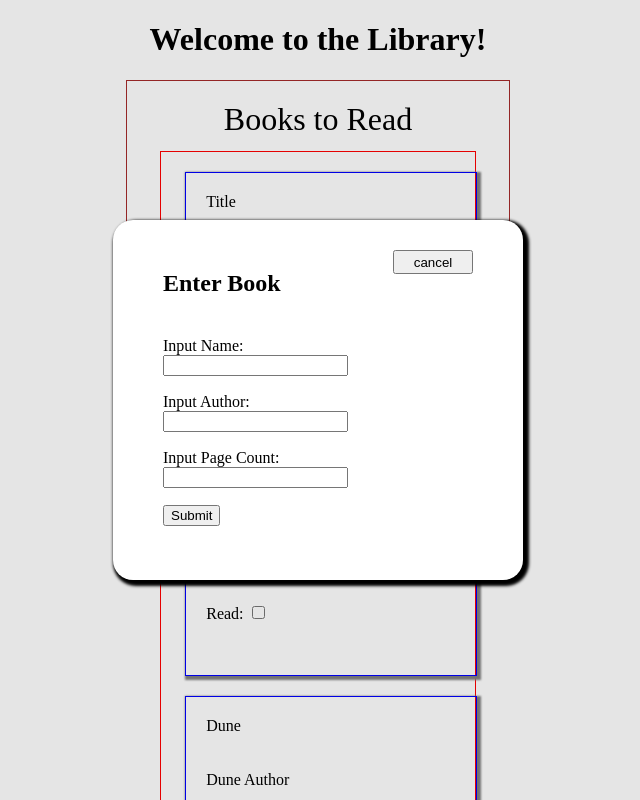
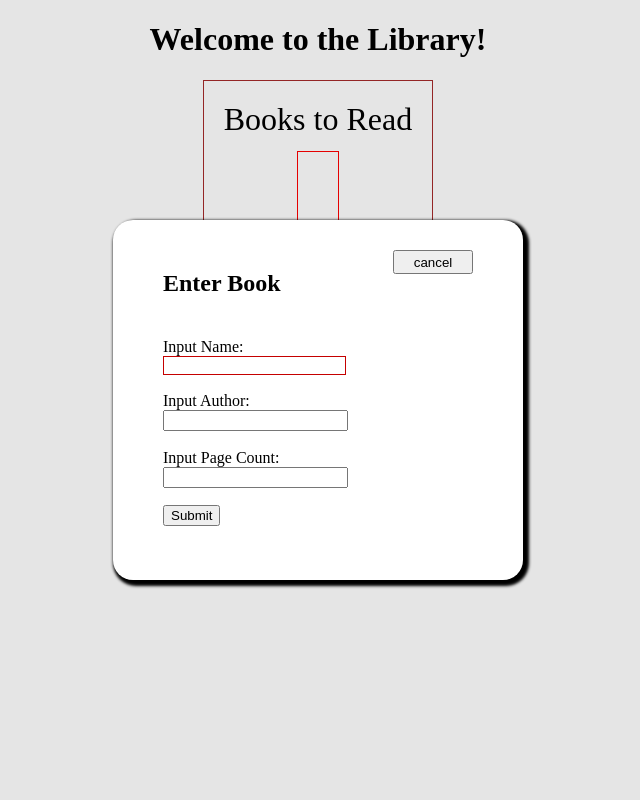
Before and after one commit to MSanouvo/Mock-Library-App, a plain HTML site: page index.html in a window 1280 px wide. Both pictures are taken after a click on the button "New Book". Shown: the top 800 px of the page, without its empty margins (322-962 px from the left). Drawn offline with Linux system fonts and the light colour scheme.

Commit message:
Can now create new books with our form modal
- connected the form inputs to JS to create new
book object
- displays library with new object
- display function now resets HTML so DOM doesn't
duplicate
- would be nice to add JSON or some backend to
save data

```diff
--- a/index.html
+++ b/index.html
@@ -18,8 +18,9 @@
                     <span>Page Count</span>
                 </div>
             </div>
+            <button id="open">New Book</button>
         </div>
-        <button id="open">New Book</button>
+
         <dialog>
             <div class="modal">
                 <button id="close" autofocus>cancel</button>
@@ -27,7 +28,7 @@
                     <span><h2>Enter Book</h2></span>
                     <div class="input name">
                         <label for="name">Input Name: </label>
-                        <input type="text" name="Book Name" id="name">
+                        <input type="text" name="Book Name" id="name" required>
                     </div>
                     <div class="input author">
                         <label for="author">Input Author:</label>
@@ -38,7 +39,7 @@
                         <input type="number" name="Page Count" id="page_count">
                     </div>
                     <div class="input submit">
-                        <button type="submit">Submit</button>
+                        <button id="submit" type="submit" value="submit">Submit</button>
                     </div>
                 </form>
             </div>
--- a/script.js
+++ b/script.js
@@ -1,3 +1,4 @@
+
 const bookShelf = document.querySelector('.shelfspace')
 let myLibrary = [];
 
@@ -9,21 +10,20 @@ function Book(name, author, page_count) {
 }
 
 function addBookToLibrary(book){
+    //book = new Book(getName.value, getAuthor.value, getPageCount.value)
     myLibrary.push(book)
 }
 
-//example objects
-const harryP = new Book('Harry Potter', "J.k Rowling", 600)
-const dune = new Book('Dune', 'Dune Author')
+// //example objects
+// const harryP = new Book('Harry Potter', "J.k Rowling", 600)
+// const dune = new Book('Dune', 'Dune Author')
 
-addBookToLibrary(harryP)
-addBookToLibrary(dune)
-
-
-
+// addBookToLibrary(harryP)
+// addBookToLibrary(dune)
 function displayLibrary(){
     const libSize = myLibrary.length
     console.log('Here is your current library:')
+    bookShelf.innerHTML ="" //Replace this with preloading backend if implemented
     for(let i=0; i<libSize; i++){
         currentBook = myLibrary[i]
         //parent-book
@@ -40,12 +40,6 @@ function displayLibrary(){
         appendIsReadButton(book)
         book.setAttribute("class", "book")
         bookShelf.appendChild(book)
-        //Works but vulnerable to HTML injection
-        // book.innerHTML = ('<span>'+currentBook.name+'</span>'
-        //     +'<span>'+currentBook.author+'</span>'
-        //     +'<span>'+currentBook.page_count+'</span>'
-        //)
-
     }
 }
 function appendChildern(parent, child1, child2, child3){
@@ -94,6 +88,7 @@ const dialog = document.querySelector('dialog')
 const showDialog = document.querySelector('#open')
 const closeDialog = document.querySelector('#close')
 
+
 showDialog.addEventListener("click", () => {
     dialog.showModal();
 })
@@ -101,3 +96,18 @@ showDialog.addEventListener("click", () => {
 closeDialog.addEventListener("click", () =>{
     dialog.close();
 })
+
+// submitForm.addEventListener("click", (e) =>{
+//     addBookToLibrary(e);
+// })
+
+const getName = document.querySelector('#name')
+const getAuthor = document.querySelector('#author')
+const getPageCount = document.querySelector('#page_count')
+const submitForm = document.querySelector('#submit')
+submitForm.addEventListener('click', () =>{
+    let newBook = new Book(getName.value, getAuthor.value, getPageCount.value)
+    addBookToLibrary(newBook)
+    //alert(myLibrary.length)
+    displayLibrary()
+})
--- a/style.css
+++ b/style.css
@@ -84,8 +84,22 @@ dialog{
     justify-content: center;
     align-items: center;
 }
-
+#open{
+    width: 150px;
+    height: 40px;
+    border-radius: 10px;
+    align-self: center;
+    justify-self: center;
+    font-size: 1rem;
+    background-color: rgb(102, 67, 15);
+    color: white;
+    font-weight: bold;
+}
 .input{
     align-self: center;
     justify-self: start;
 }
+
+input:invalid{
+    border: 1px solid rgb(197, 0, 0);
+}
```
